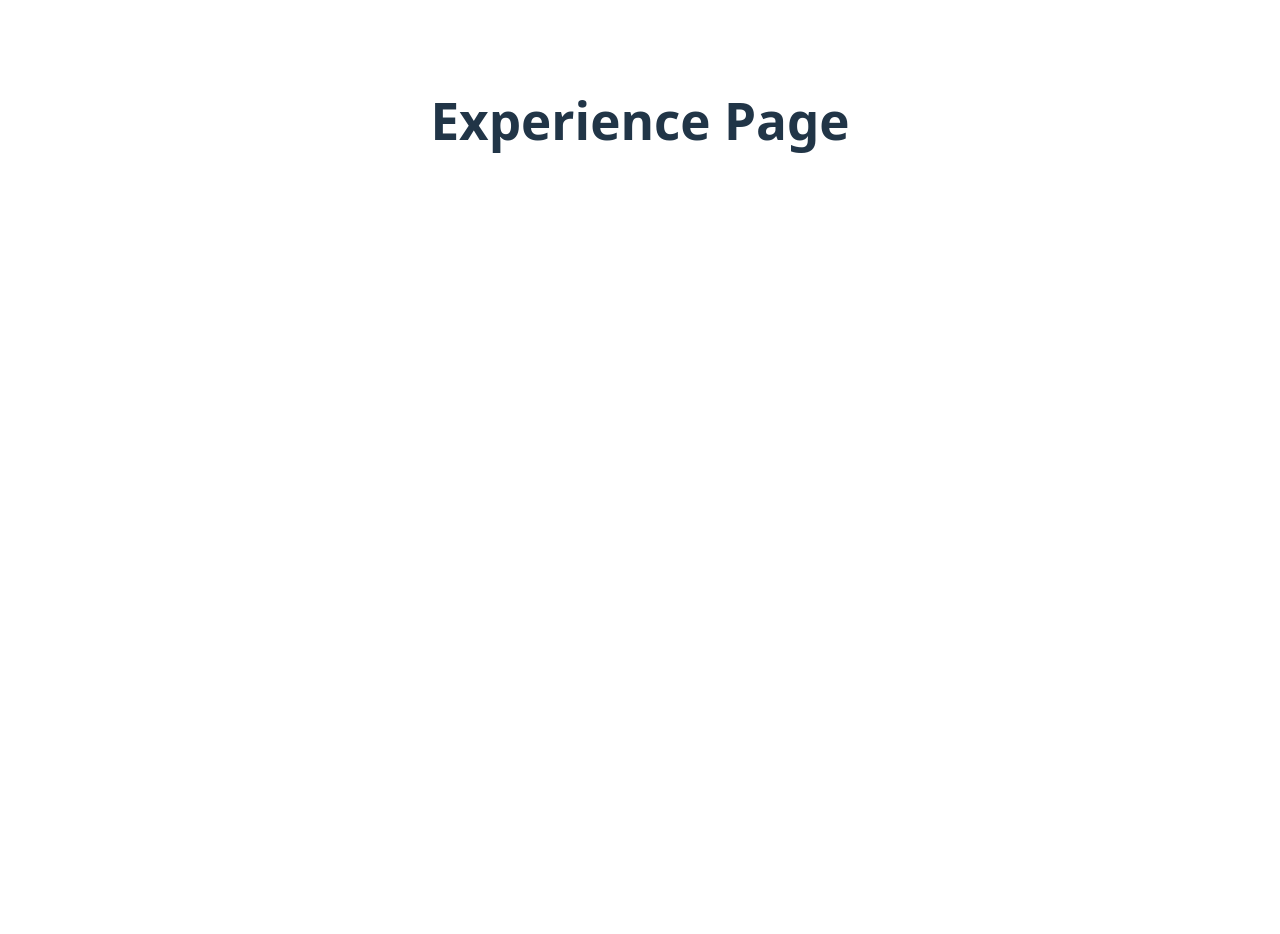
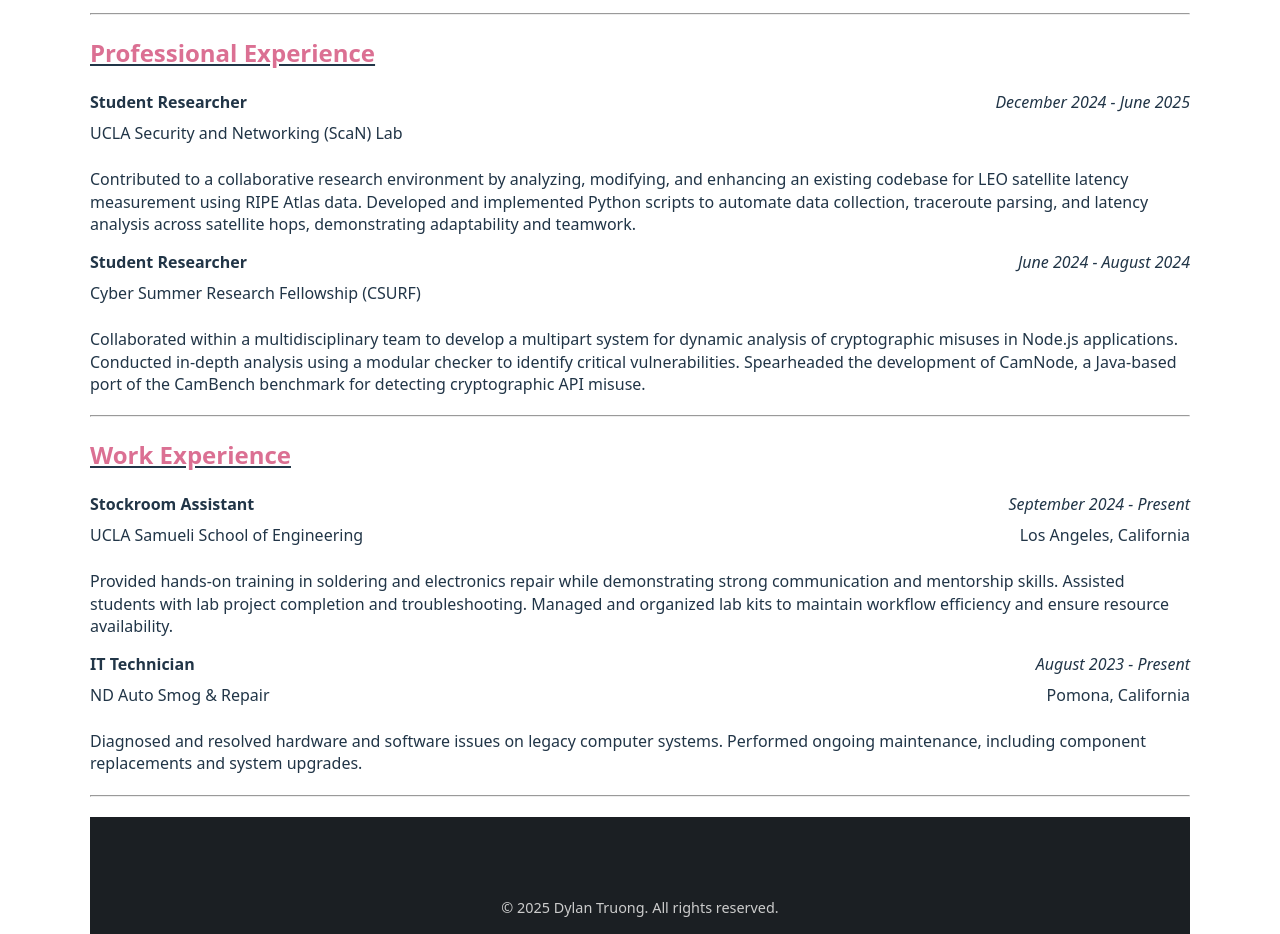
Before and after one commit to He0he0/Heoheo, a React (Vite) app in the folder portfolio/: page /experience in a window 1280 px wide. Shown: the part 280-1214 px from the top of the page. Before the commit the page ends 800 px from the top, so only its background shows below. Built offline with nearby package versions, Linux system fonts and the light colour scheme.

Commit message:
Added copyright footer. Finished Experience page and styled accordingly

```diff
--- /dev/null
+++ b/portfolio/src/App.css
@@ -0,0 +1,20 @@
+.footer {
+    text-align: center;
+    padding: 1rem;
+    font-size: 0.9rem;
+    color: #ccc;
+    background-color:#1b1f23;
+    display: flex;
+    justify-content: center;
+    padding-top: 5rem;
+  }
+
+  .app-container {
+    display: flex;
+    flex-direction: column;
+    min-height: 100vh;
+  }
+
+  .content {
+    flex: 1;
+  }
--- a/portfolio/src/App.jsx
+++ b/portfolio/src/App.jsx
@@ -8,17 +8,30 @@ import ExperiencePage from "./Experience";
 import ProjectsPage from "./Projects";
 import HomePage from "./Home";
 import NavBar from "./NavBar";
+import "./App.css"
 
 function App() {
   return (
+    <>
+    <div className="class-container">
+      <div className="content">
         <Router>
           <NavBar />
           <Routes>
+            <Route path="/" element={<Navigate to="/home" />} />
             <Route path="/home" element={<HomePage />} />
             <Route path="/experience" element={<ExperiencePage />} />
             <Route path="/projects" element={<ProjectsPage />} />
           </Routes>
         </Router>
+        <footer className="footer">
+          © {new Date().getFullYear()} Dylan Truong. All rights reserved.
+        </footer>
+     </div>
+    </div>
+
+    </>
+
   );
 }
 
--- /dev/null
+++ b/portfolio/src/Experience.css
@@ -0,0 +1,67 @@
+h1, h2 {
+    margin-top: 1.25rem;
+    margin-bottom: 0.75rem;
+  }
+
+  p {
+    margin: 0.5rem 0;
+    line-height: 1.4;
+  }
+
+  hr {
+    margin: 1.25rem 0;
+  }
+
+  .experience-card,
+  .work-entry {
+    margin-bottom: 1rem;
+  }
+
+
+.content-wrapper{
+  max-width: 1100px;
+  margin-top: 25rem;
+}
+
+.content-wrapper h2,h1
+{
+    color:palevioletred;
+}
+
+.experience-card
+{
+  width: 100%;
+}
+
+.experience-card::after {
+    content: "";
+    display: table;
+    clear: both;
+  }
+
+
+.experience-left
+{
+    float: left;
+    max-width: 52%;
+}
+
+.experience-right
+{
+float: right;
+  text-align: right;
+  max-width: 45%;
+}
+
+.experience-card p
+{
+    margin: block 0.25rem;
+
+}
+
+.experience-card > p
+{
+  max-width: 100%;
+  width: 100%;
+  overflow-wrap: break-word;
+}
--- a/portfolio/src/Experience.jsx
+++ b/portfolio/src/Experience.jsx
@@ -1,7 +1,101 @@
+import "./Experience.css"
+
+
 const ExperiencePage = () =>
 {
     return (
-        <h1>Experience Page</h1>
+        <div className="content-wrapper">
+            <h1>Experience</h1>
+            <p> Below is a list of my professional experience. Feel free to also check out my linkedin for more information.</p>
+            <hr/>
+            <div className="education-wrapper">
+                <u><h2>Education</h2></u>
+                <div className="experience-card">
+                    <div className="experience-left">
+                        <b><p>University of California, Los Angeles (UCLA)</p></b>
+                        <p>B.S. Computer Science </p>
+                    </div>
+                    <div className="experience-right">
+                        <i><p>September 2023  - exp. June 2027</p></i>
+                        <p>Los Angeles, California</p>
+                    </div>
+                </div>
+            </div>
+            <p className="coursework-p">
+                <b>Coursework:</b> Software Construction, Data Structures and Algorithms, Intro to Machine Learning, Intro to Computer Architecture,
+     Circuit Theory
+            </p>
+
+            <hr/>
+            <div className="professional-wrapper">
+                <u><h2>Professional Experience</h2></u>
+                <div className="experience-card">
+                    <div className="experience-left">
+                        <b><p>Student Researcher</p></b>
+                        <p>UCLA  Security and Networking (ScaN) Lab </p>
+                    </div>
+                    <div className="experience-right">
+                        <i><p>December 2024  -  June 2025</p></i>
+                    </div>
+                </div>
+                <p>
+                    Contributed to a collaborative research environment by analyzing, modifying, and enhancing an existing codebase for LEO satellite latency measurement using RIPE Atlas data.
+                    Developed and implemented Python scripts to automate data collection, traceroute parsing, and latency analysis across satellite hops, demonstrating adaptability and teamwork.
+                </p>
+                <div className="experience-card">
+                    <div className="experience-left">
+                        <b><p>Student Researcher</p></b>
+                        <p>Cyber Summer Research Fellowship (CSURF) </p>
+                    </div>
+                    <div className="experience-right">
+                        <i><p>June 2024  - August 2024</p></i>
+                    </div>
+                </div>
+                <p>
+                    Collaborated within a multidisciplinary team to develop a multipart system for dynamic analysis of cryptographic misuses in Node.js applications.
+                    Conducted in-depth analysis using a modular checker to identify critical vulnerabilities.
+                    Spearheaded the development of CamNode, a Java-based port of the CamBench benchmark for detecting cryptographic API misuse.
+                </p>
+            </div>
+            <p>
+
+            </p>
+
+            <hr/>
+            <div className="workexperience-wrapper" >
+                <u><h2>Work Experience</h2></u>
+                <div className="experience-card">
+                    <div className="experience-left">
+                        <b><p>Stockroom Assistant</p></b>
+                        <p>UCLA Samueli School of Engineering</p>
+                    </div>
+                    <div className="experience-right">
+                        <i><p>September 2024  - Present</p></i>
+                        <p>Los Angeles, California</p>
+                    </div>
+                </div>
+                <p>
+                    Provided hands-on training in soldering and electronics repair while demonstrating strong communication and mentorship skills.
+                    Assisted students with lab project completion and troubleshooting.
+                    Managed and organized lab kits to maintain workflow efficiency and ensure resource availability.
+                </p>
+                <div className="experience-card">
+                    <div className="experience-left">
+                        <b><p>IT Technician</p></b>
+                        <p>ND Auto Smog & Repair</p>
+                    </div>
+                    <div className="experience-right">
+                        <i><p>August 2023  - Present</p></i>
+                        <p>Pomona, California</p>
+                    </div>
+                </div>
+                <p>
+                    Diagnosed and resolved hardware and software issues on legacy computer systems.
+                    Performed ongoing maintenance, including component replacements and system upgrades.
+                </p>
+            </div>
+            <hr/>
+        </div>
     )
 }
 
```
Also changed, not shown: portfolio/public/Vite + React.html (added, +20 -0 lines), 1 other file (tests, documents, lock files or other folders). Lines whose indentation alone changed are shown as unchanged.
